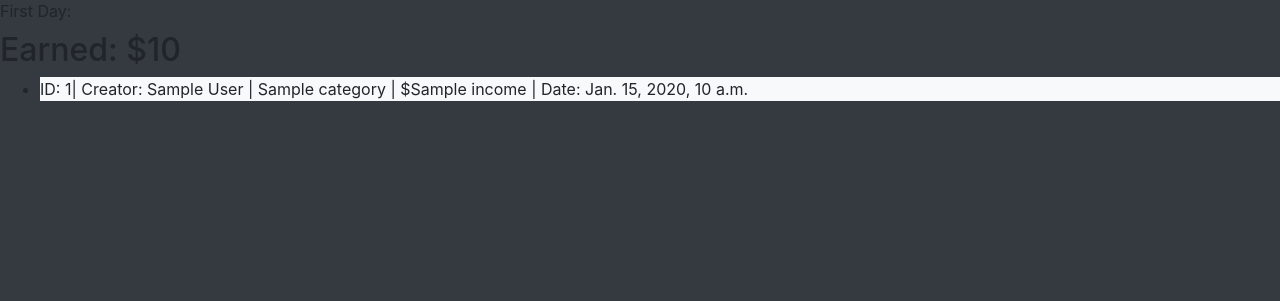
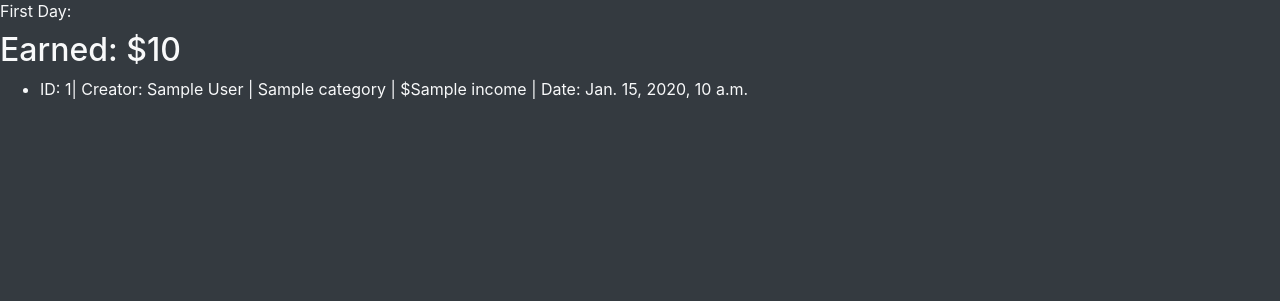
Before and after one commit to Tasari/Shop_ordering_system, a Django app: template ordersys/templates/ordersys/manager/report_page.html in a window 1280 px wide. Shown: the part 57-358 px from the top of the page. Run offline with Django 3.2, Linux system fonts and the light colour scheme; the template is opened without the code that fills it: most values are stand-ins (such as "Sample title", 1, 10 or a date in 2020); some libraries are stand-ins or nearby versions.

Commit message:
Light text dark bg in all content

```diff
--- a/ordersys/templates/ordersys/base.html
+++ b/ordersys/templates/ordersys/base.html
@@ -33,7 +33,7 @@
         </div>
       </nav>
     <body class="bg-dark d-flex pt-5 mt-2 justify-content-center">
-        <div class="wrapper w-100">
+        <div class="text-light wrapper w-100">
             {% block content %}
             {% endblock %}
         </div>
--- a/ordersys/templates/ordersys/manager/archive_page.html
+++ b/ordersys/templates/ordersys/manager/archive_page.html
@@ -8,7 +8,7 @@
     <h2>Earned: ${{ sum_cost }}</h2>
     <ul>
         {% for order in object_list %}
-            <li class="bg-light">{{ order.id }}: {{order.print_ordered_items_products_amounts}} (${{order.total_cost}})</li>
+            <li>{{ order.id }}: {{order.print_ordered_items_products_amounts}} (${{order.total_cost}})</li>
         {% endfor %}
     </ul>
 {% endblock %}
--- a/ordersys/templates/ordersys/manager/report_page.html
+++ b/ordersys/templates/ordersys/manager/report_page.html
@@ -8,7 +8,7 @@
     <h2>Earned: ${{ sum_cost }}</h2>
     <ul>
         {% for transaction in object_list %}
-            <li class="bg-light">ID: {{ transaction.id }}| Creator: {{transaction.creator.first_name}} {{transaction.creator.last_name}} | {{transaction.category}} | ${{transaction.income}} | Date: {{transaction.date}} </li>
+            <li>ID: {{ transaction.id }}| Creator: {{transaction.creator.first_name}} {{transaction.creator.last_name}} | {{transaction.category}} | ${{transaction.income}} | Date: {{transaction.date}} </li>
         {% endfor %}
     </ul>
 {% endblock %}
```
